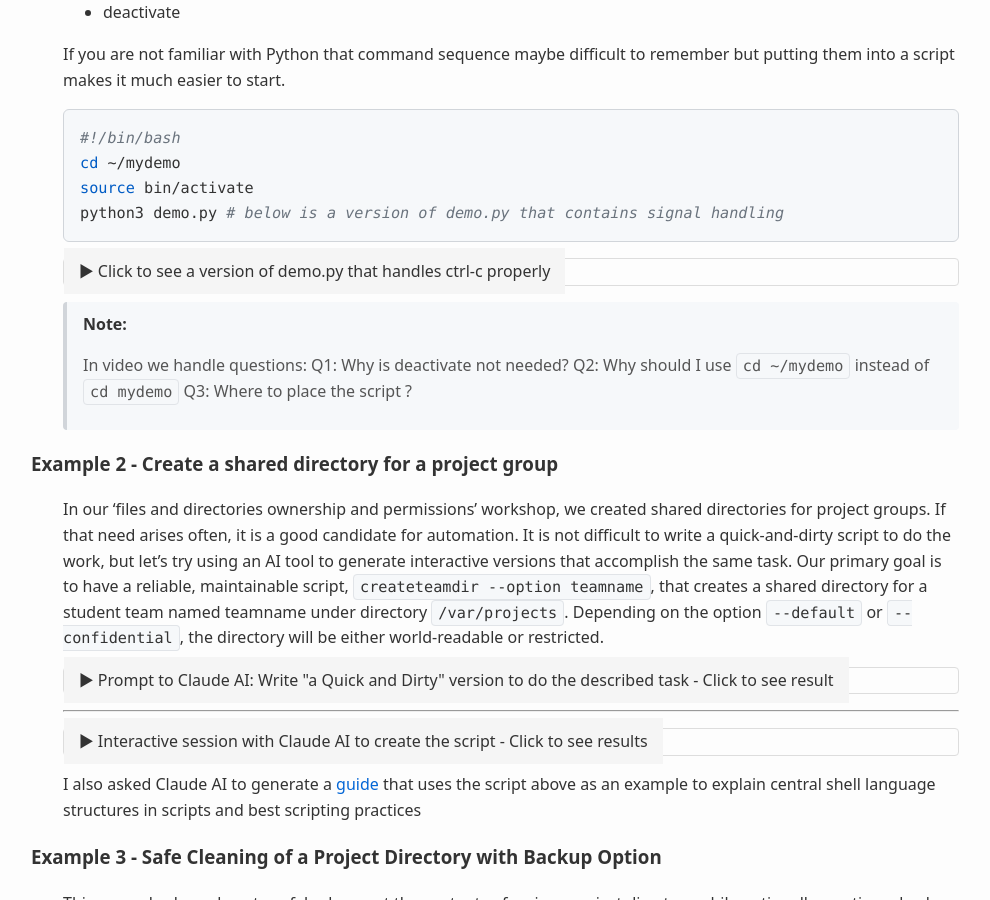
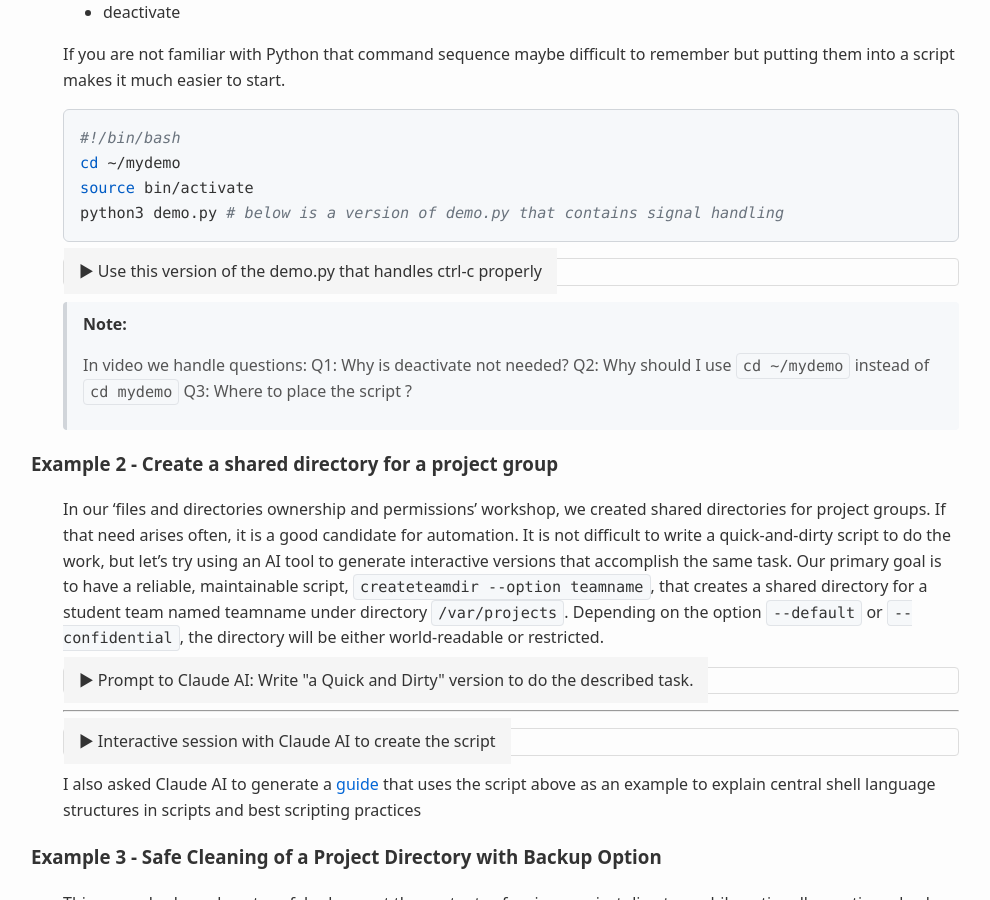
Before and after one commit to averkoc/lx, a Jekyll site: the page built from docs/ws9.md, in a window 1280 px wide and 900 px high, scrolled down 592 px. Shown: the whole window, without its empty margins (129-1119 px from the left). Built offline with Jekyll 4.4.1, drawn with Linux system fonts in a browser that asks for light colours.

Commit message:
Update labels in ws9.md for clarity

```diff
--- a/docs/ws9.md
+++ b/docs/ws9.md
@@ -28,7 +28,7 @@ python3 demo.py # below is a version of demo.py that contains signal handling
 <div class="accordion">
   <input type="checkbox" id="accordion1" class="accordion-toggle">
   <label for="accordion1" class="accordion-header">
-    Click to see a version of demo.py that handles ctrl-c properly
+    Use this version of the demo.py that handles ctrl-c properly
   </label>
   <div class="accordion-content" markdown="1">
 
@@ -74,7 +74,7 @@ In our 'files and directories ownership and permissions' workshop, we created sh
 <div class="accordion">
   <input type="checkbox" id="accordion2" class="accordion-toggle">
   <label for="accordion2" class="accordion-header">
-    Prompt to Claude AI: Write "a Quick and Dirty" version to do the described task - Click to see result
+    Prompt to Claude AI: Write "a Quick and Dirty" version to do the described task.
   </label>
   <div class="accordion-content" markdown="1">
 
@@ -102,7 +102,7 @@ echo "✓ Created $DIR with permissions $PERM"
 <div class="accordion">
   <input type="checkbox" id="accordion3" class="accordion-toggle">
   <label for="accordion3" class="accordion-header">
-    Interactive session with Claude AI to create the script - Click to see results
+    Interactive session with Claude AI to create the script
   </label>
   <div class="accordion-content" markdown="1">
 
```
